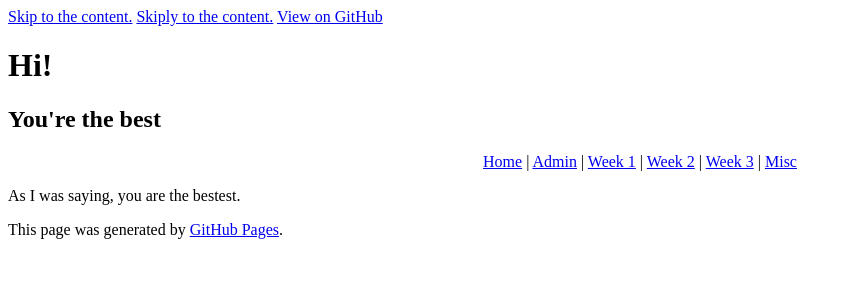
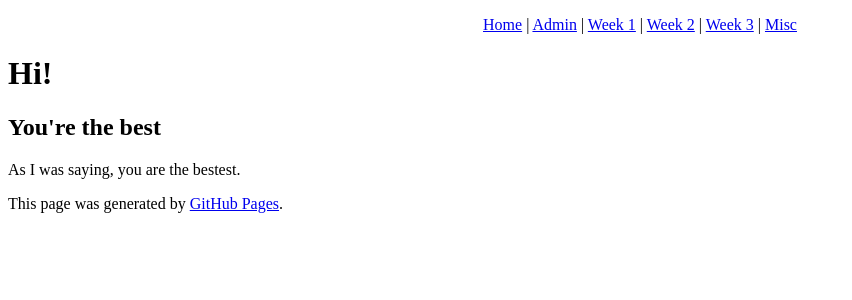
Before and after one commit to siddharthngandhi/siddharthngandhi.github.io, a Jekyll site: the page built from index.md, in a window 1280 px wide. Shown: the top 300 px of the page, without its empty margins (0-852 px from the left). Built offline with Jekyll 4.4.1, drawn with Linux system fonts in a browser that asks for light colours.

Commit message:
Update default.html

```diff
--- a/_layouts/default.html
+++ b/_layouts/default.html
@@ -20,11 +20,10 @@
     <link rel="stylesheet" href="{{ '/assets/css/style.css?v=' | append: site.github.build_revision | relative_url }}">
   </head>
   <body>
-    <a id="skip-to-content" href="#content">Skip to the content.</a>
-    <a id="skip-to-content2" href="#content">Skiply to the content.</a>
-    <a id="skip-to-content3" href="#content">View on GitHub</a>
+    <!--<a id="skip-to-content" href="#content">Skip to the content.</a> -->
 
     <header class="page-header" role="banner">
+      {% include nav.html %}
       <h1 class="project-name">{{ page.title | default: site.title | default: site.github.repository_name }}</h1>
       <h2 class="project-tagline">{{ page.description | default: site.description | default: site.github.project_tagline }}</h2>
       {% if site.github.is_project_page %}
@@ -34,7 +33,6 @@
         <a href="{{ site.github.zip_url }}" class="btn">Download .zip</a>
         <a href="{{ site.github.tar_url }}" class="btn">Download .tar.gz</a>
       {% endif %}
-      {% include nav.html %}
     </header>
 
     <main id="content" class="main-content" role="main">
```
